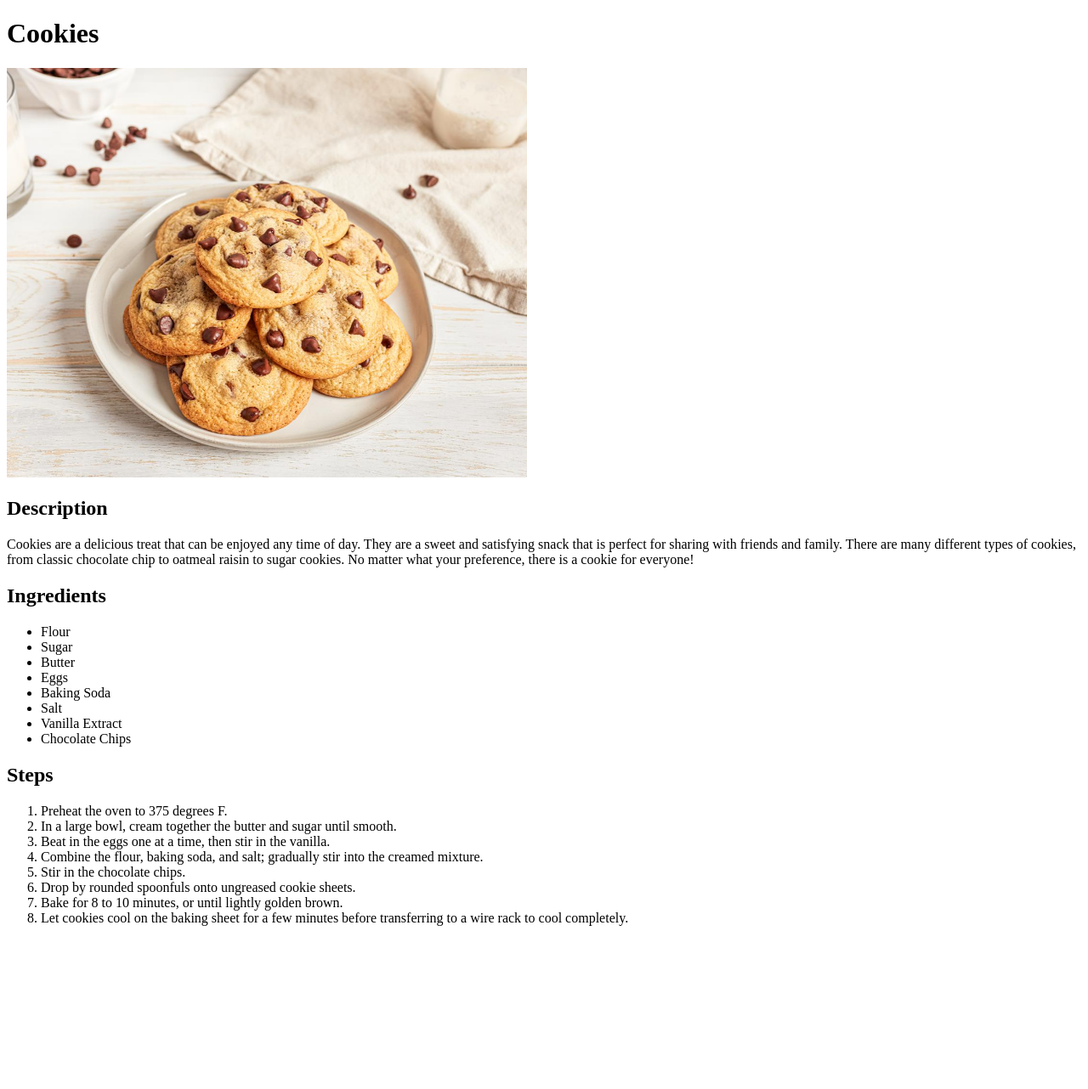
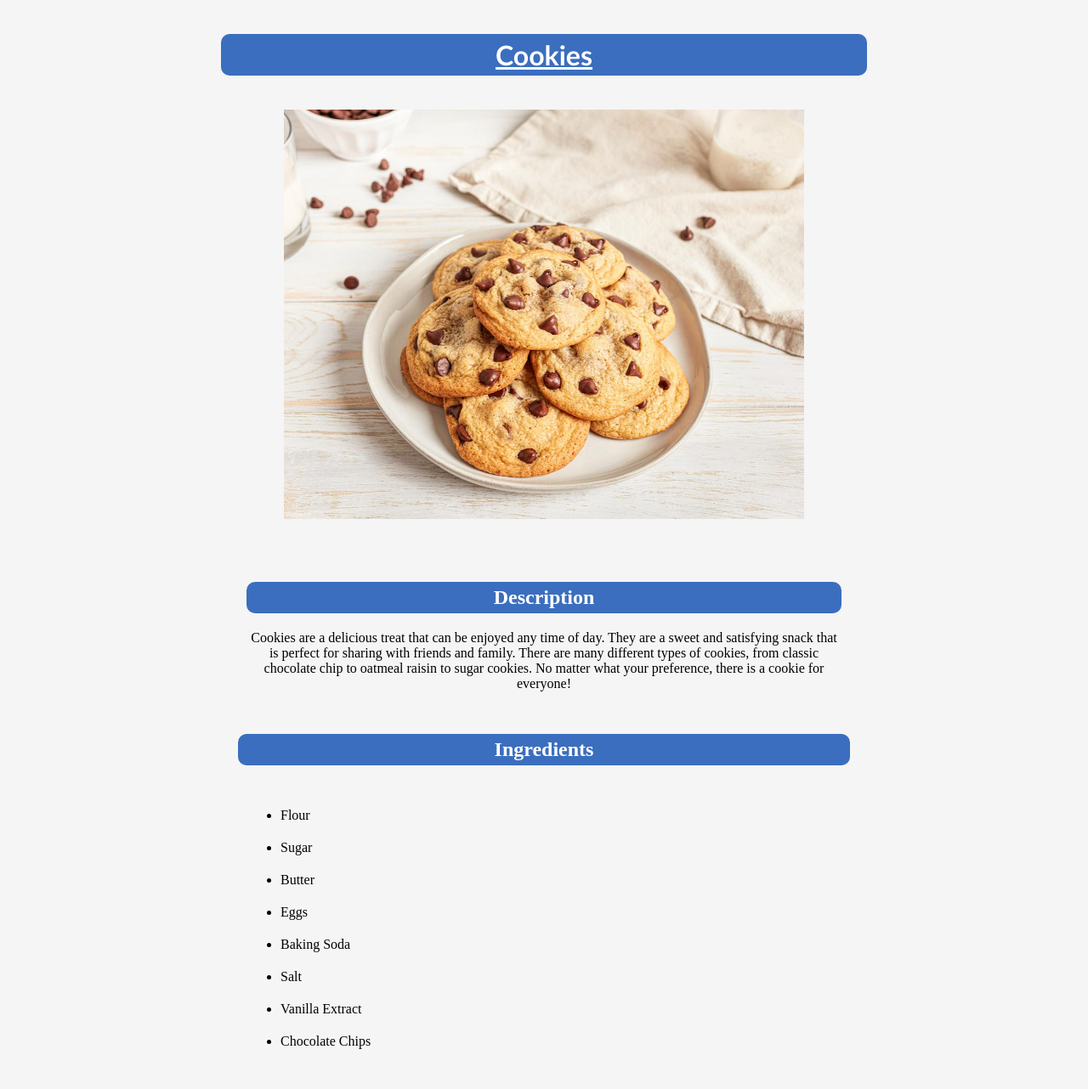
Before and after one commit to childofthe20th/odin-recipes, a plain HTML site: page recipes/cookies.html in a window 1280 px wide. Shown: the top 1282 px of the page at 85% size. Before the commit the page ends 1106 px from the top, so only its background shows below. Drawn offline with Linux system fonts and the light colour scheme.

Commit message:
add classes, style with css

```diff
--- a/recipes/cookies.html
+++ b/recipes/cookies.html
@@ -4,14 +4,18 @@
     <meta charset="UTF-8">
     <meta name="viewport" content="width=device-width, initial-scale=1.0">
     <title>Document</title>
+    <link rel="stylesheet" href="../style.css">
 </head>
 <body>
     <h1>Cookies</h1>
     <img src="../images/cookies.jpg" alt="an image of cookies" width="612">
-    <h2>Description</h2>
-    <p>Cookies are a delicious treat that can be enjoyed any time of day. They are a sweet and satisfying snack that is perfect for sharing with friends and family. There are many different types of cookies, from classic chocolate chip to oatmeal raisin to sugar cookies. No matter what your preference, there is a cookie for everyone!</p>
-    <h2>Ingredients</h2>
-        <ul>
+    <div class="description">
+        <h2>Description</h2>
+        <p>Cookies are a delicious treat that can be enjoyed any time of day. They are a sweet and satisfying snack that is perfect for sharing with friends and family. There are many different types of cookies, from classic chocolate chip to oatmeal raisin to sugar cookies. No matter what your preference, there is a cookie for everyone!</p>
+    </div>
+    <div class="ingredients">
+        <h2>Ingredients</h2>
+        <ul class="ingredient-list">
             <li>Flour</li>
             <li>Sugar</li>
             <li>Butter</li>
@@ -21,7 +25,9 @@
             <li>Vanilla Extract</li>
             <li>Chocolate Chips</li>
         </ul>
-    <h2>Steps</h2>
+    </div>
+    <div class="steps">
+        <h2>Steps</h2>
         <ol>
             <li>Preheat the oven to 375 degrees F.</li>
             <li>In a large bowl, cream together the butter and sugar until smooth.</li>
@@ -32,5 +38,6 @@
             <li>Bake for 8 to 10 minutes, or until lightly golden brown.</li>
             <li>Let cookies cool on the baking sheet for a few minutes before transferring to a wire rack to cool completely.</li>
         </ol>
+    </div>
 </body>
 </html>
--- a/style.css
+++ b/style.css
@@ -0,0 +1,64 @@
+* {
+        margin: 20px;
+        box-sizing: border-box;
+        background-color:whitesmoke;
+}
+
+body {
+    text-align: center;
+    max-width: 800px;
+    margin: 0 auto;
+}
+
+a:link {
+    color: rgb(59, 110, 190);
+    text-decoration: none;
+    font-family: 'Trebuchet MS', 'Lucida Sans Unicode', 'Lucida Grande', 'Lucida Sans', Arial, sans-serif;
+}
+
+.index-list {
+    display: flex;
+    flex-wrap: wrap;
+    justify-content: center;
+}
+
+.description {
+    padding: 10px;
+}
+
+.ingredient-list {
+    text-align: left;
+    padding-left: 50px;
+}
+
+h1 {
+    text-decoration: underline;
+    background-color: rgb(59, 110, 190);
+    padding: 5px;
+    color: white;
+    text-align: center;
+    font-family:'Gill Sans', 'Gill Sans MT', Calibri, 'Trebuchet MS', sans-serif;
+    border-radius: 10px;
+}
+
+h2 {
+     background-color: rgb(59, 110, 190);
+     padding: 5px;
+     color: white;
+     text-align: center;
+     font-family: Brush 'Segoe UI', Tahoma, Geneva, Verdana, sans-serif;
+     border-radius: 10px;
+}
+
+ul {
+    padding: 10px;
+    margin: 0;
+    border-radius: 10px;
+}
+
+ol {
+    list-style-type: none;
+    padding: 10px;
+    margin: 0;
+    border-radius: 10px;
+}
```
Also changed, not shown: index.html (+2 -1 lines), recipes/lasagna.html (+12 -5 lines), recipes/pancakes.html (+12 -5 lines).
